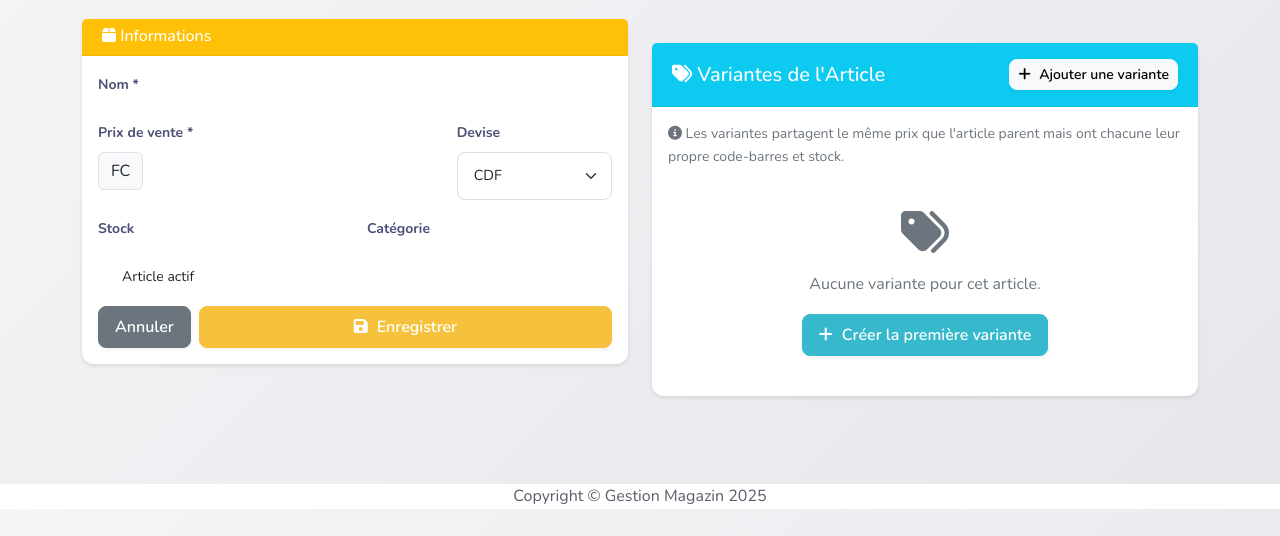
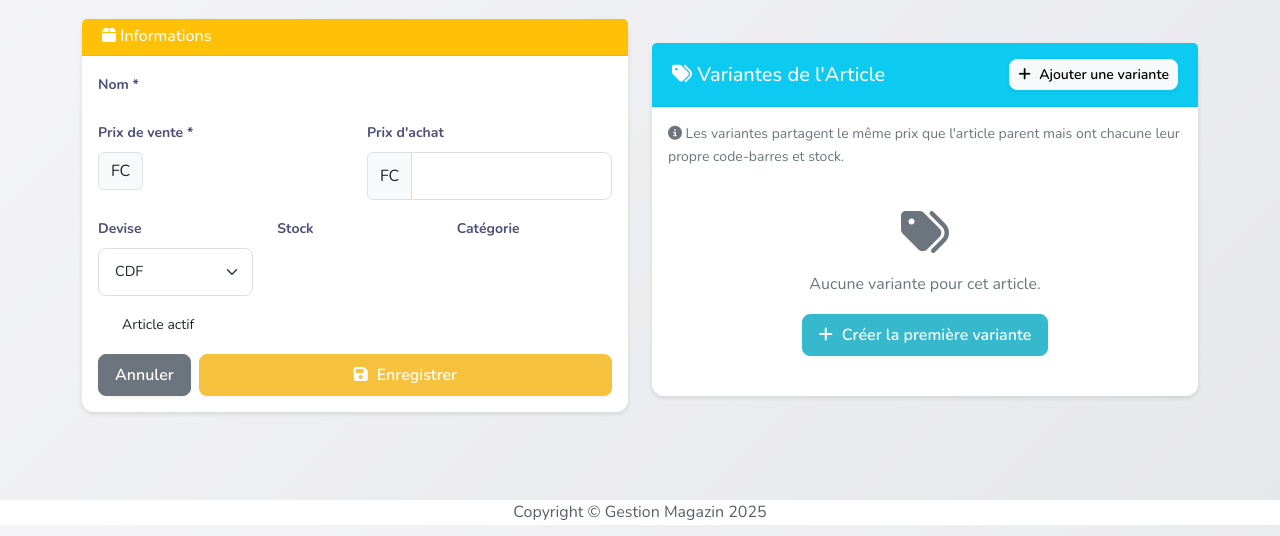
Before and after one commit to benientendo/gestion12, a Django app: template inventory/templates/inventory/commercant/modifier_article.html in a window 1280 px wide. Shown: the part 157-693 px from the top of the page. Run offline with Django 5.2, Linux system fonts and the light colour scheme; the template is opened without the code that fills it, so the values that code supplies are empty; some libraries are stand-ins or nearby versions.

Commit message:
Fix: restaurer champ prix achat dans formulaire modification article

```diff
--- a/inventory/templates/inventory/commercant/modifier_article.html
+++ b/inventory/templates/inventory/commercant/modifier_article.html
@@ -33,15 +33,26 @@
                             {{ form.nom }}
                         </div>
 
-                        <!-- Prix et Devise sur une ligne -->
+                        <!-- Prix et Devise -->
                         <div class="row">
-                            <div class="col-8 mb-3">
+                            <div class="col-6 mb-3">
                                 <label class="form-label small fw-bold">Prix de vente *</label>
                                 <div class="input-group">
                                     <span class="input-group-text" id="symbol_prix_vente">{% if article.devise == 'USD' %}${% else %}FC{% endif %}</span>
                                     {{ form.prix_vente }}
                                 </div>
                             </div>
+                            <div class="col-6 mb-3">
+                                <label class="form-label small fw-bold">Prix d'achat</label>
+                                <div class="input-group">
+                                    <span class="input-group-text" id="symbol_prix_achat">{% if article.devise == 'USD' %}${% else %}FC{% endif %}</span>
+                                    <input type="number" class="form-control" name="prix_achat" id="prix_achat" min="0" step="0.01" value="{{ article.prix_achat|default:'' }}">
+                                </div>
+                            </div>
+                        </div>
+
+                        <!-- Devise, Stock, Catégorie -->
+                        <div class="row">
                             <div class="col-4 mb-3">
                                 <label class="form-label small fw-bold">Devise</label>
                                 <select class="form-select" id="devise" name="devise" onchange="updateSymbol()">
@@ -49,15 +60,11 @@
                                     <option value="USD" {% if article.devise == 'USD' %}selected{% endif %}>USD</option>
                                 </select>
                             </div>
-                        </div>
-
-                        <!-- Stock et Catégorie -->
-                        <div class="row">
-                            <div class="col-6 mb-3">
+                            <div class="col-4 mb-3">
                                 <label class="form-label small fw-bold">Stock</label>
                                 {{ form.quantite_stock }}
                             </div>
-                            <div class="col-6 mb-3">
+                            <div class="col-4 mb-3">
                                 <label class="form-label small fw-bold">Catégorie</label>
                                 {{ form.categorie }}
                             </div>
@@ -201,8 +208,11 @@
 <script>
 function updateSymbol() {
     const devise = document.getElementById('devise').value;
-    const symbol = document.getElementById('symbol_prix_vente');
-    if (symbol) symbol.textContent = devise === 'CDF' ? 'FC' : '$';
+    const symbol = devise === 'CDF' ? 'FC' : '$';
+    const symbolVente = document.getElementById('symbol_prix_vente');
+    const symbolAchat = document.getElementById('symbol_prix_achat');
+    if (symbolVente) symbolVente.textContent = symbol;
+    if (symbolAchat) symbolAchat.textContent = symbol;
 }
 
 // ===== GESTION DES VARIANTES =====
```
